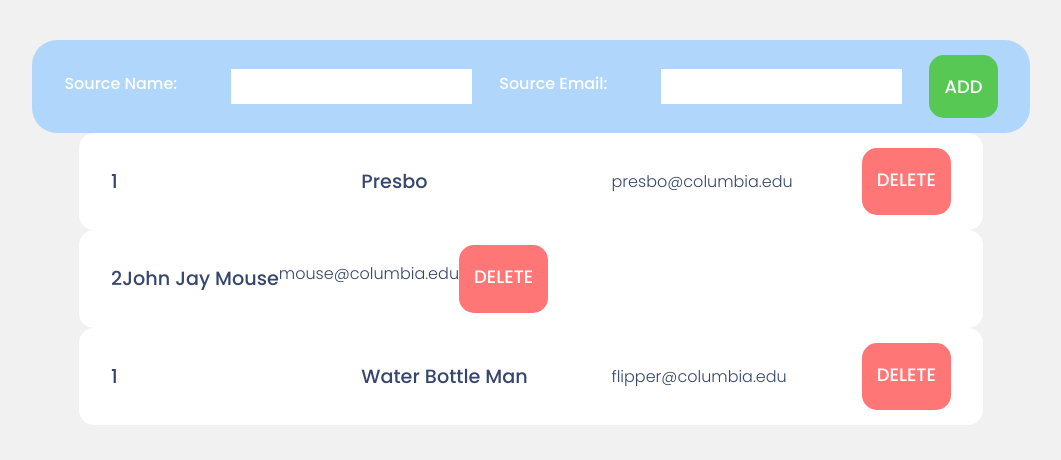
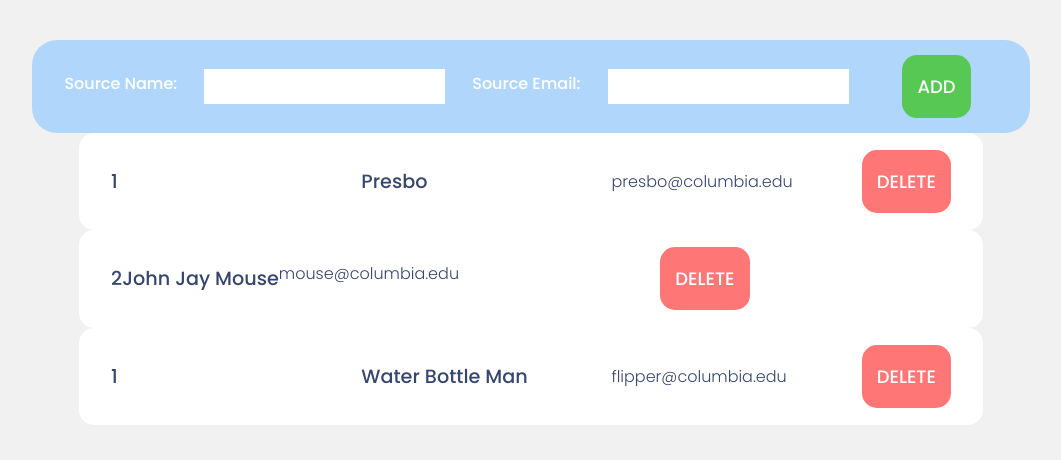
Before and after one commit to fabiolavillatoro2003/spec-sources, a React (Create React App) app in the folder react-app/: page / in a window 1280 px wide. Shown: the part 265-725 px from the top of the page, without its empty margins (109-1170 px from the left). Built offline with nearby package versions, Linux system fonts and the light colour scheme.

Commit message:
Fixed button margins.

```diff
--- a/react-app/src/App.css
+++ b/react-app/src/App.css
@@ -32,7 +32,6 @@ input{
 
 .nav-text{
   color: #ffffff;
-  margin-right: auto;
 }
 
 .input-display{
@@ -76,11 +75,10 @@ input{
 button{
   border: none;
   padding: 0px 15px;
-  float:left;
+  margin: auto;
 }
 
 .deleteButton{
-  display: flex;
   background-color: #fe7676;
   border-radius: 15px;
 }
```
